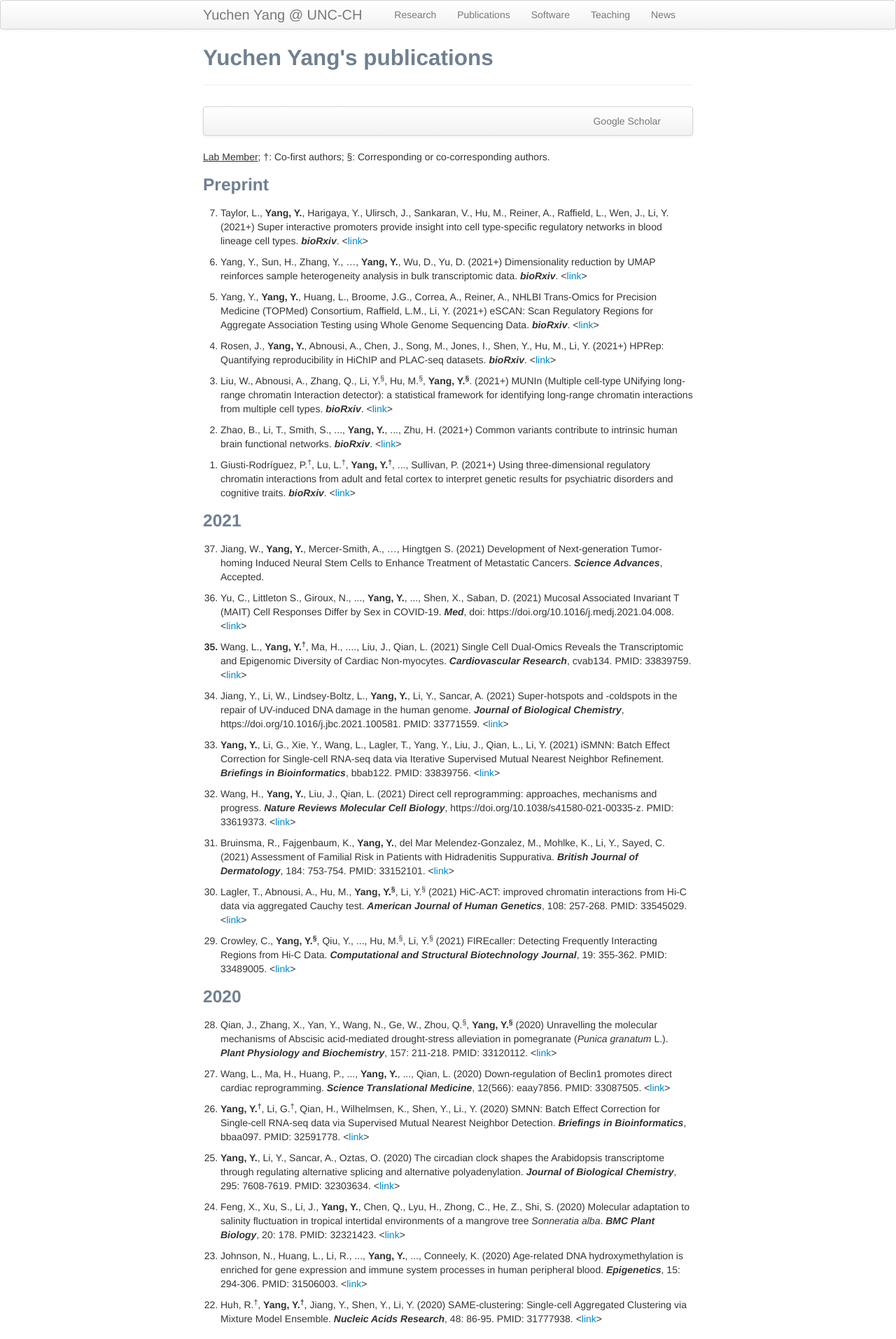
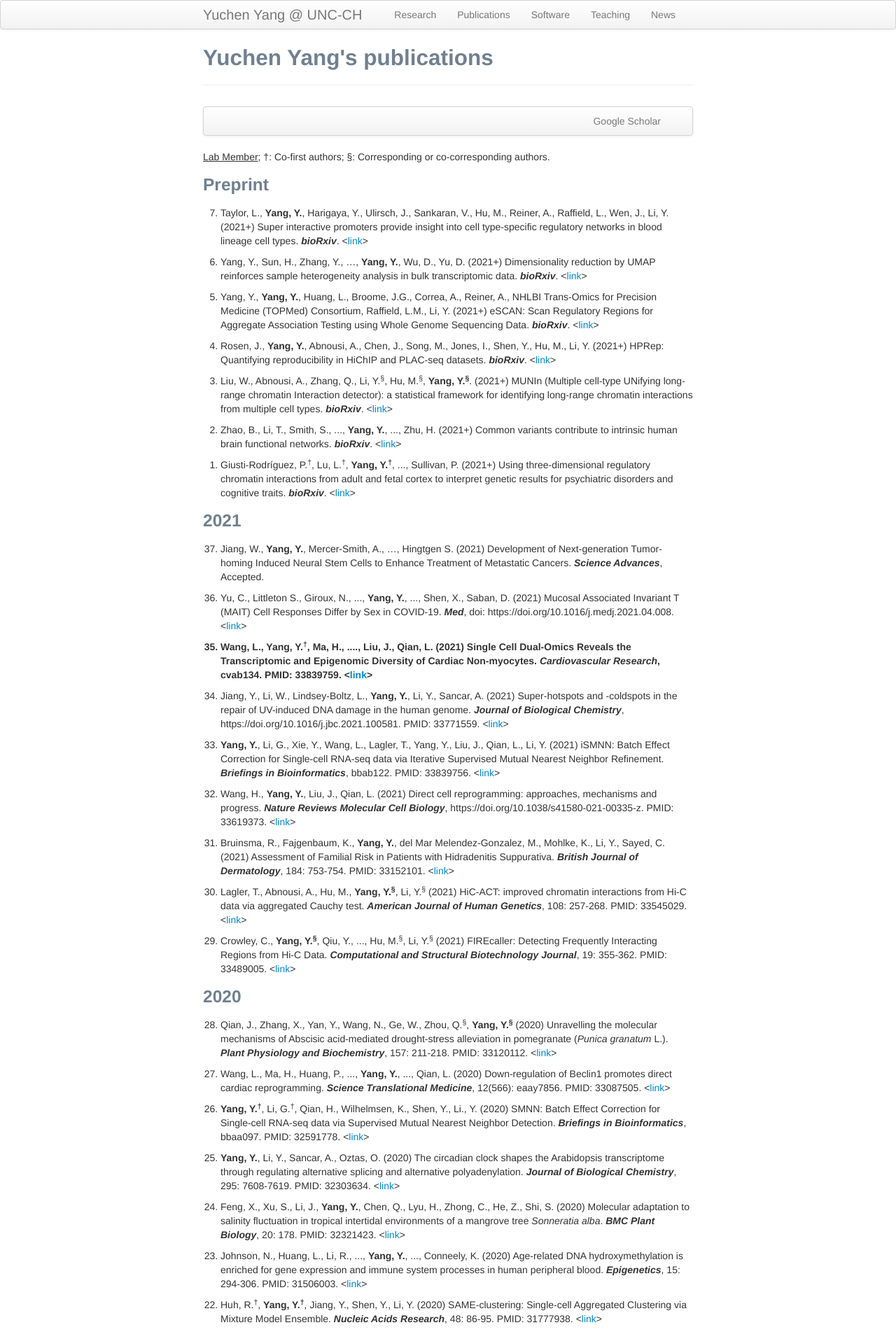
Before and after one commit to yycunc/yycunc.github.io, a Jekyll site: the page built from pages/pubs.md, in a window 1280 px wide. Shown: the top 1913 px of the page at 70% size. Built offline with Jekyll 4.4.1, drawn with Linux system fonts in a browser that asks for light colours.

Commit message:
Update pubs.md

```diff
--- a/pages/pubs.md
+++ b/pages/pubs.md
@@ -33,7 +33,7 @@ title: Yuchen Yang's publications
 
 <ol start="36"> <li>Yu, C., Littleton S., Giroux, N., ..., <b>Yang, Y.</b>, ..., Shen, X., Saban, D. (2021) Mucosal Associated Invariant T (MAIT) Cell Responses Differ by Sex in COVID-19. <i><b>Med</b></i>, doi: https://doi.org/10.1016/j.medj.2021.04.008. <<a href="https://www.cell.com/med/pdf/S2666-6340(21)00157-4.pdf?_returnURL=https%3A%2F%2Flinkinghub.elsevier.com%2Fretrieve%2Fpii%2FS2666634021001574%3Fshowall%3Dtrue">link</a>></li></ol>
 
-<ol start="35" style="font-weight: bold;"> <li><span style="font-weight: normal;">Wang, L., <b>Yang, Y.<sup>&dagger;</sup></b>, Ma, H., ...., Liu, J., Qian, L. (2021) Single Cell Dual-Omics Reveals the Transcriptomic and Epigenomic Diversity of Cardiac Non-myocytes. <i><b>Cardiovascular Research</b></i>, cvab134. PMID: 33839759. <<a href="https://academic.oup.com/cardiovascres/advance-article-abstract/doi/10.1093/cvr/cvab134/6220323">link</a>></span></li></ol>
+<ol> <li value="35" style="font-weight: bold;">Wang, L., <b>Yang, Y.<sup>&dagger;</sup></b>, Ma, H., ...., Liu, J., Qian, L. (2021) Single Cell Dual-Omics Reveals the Transcriptomic and Epigenomic Diversity of Cardiac Non-myocytes. <i><b>Cardiovascular Research</b></i>, cvab134. PMID: 33839759. <<a href="https://academic.oup.com/cardiovascres/advance-article-abstract/doi/10.1093/cvr/cvab134/6220323">link</a>></li></ol>
 
 <ol start="34"> <li>Jiang, Y., Li, W., Lindsey-Boltz, L., <b>Yang, Y.</b>, Li, Y., Sancar, A. (2021) Super-hotspots and -coldspots in the repair of UV-induced DNA damage in the human genome. <i><b>Journal of Biological Chemistry</b></i>, https://doi.org/10.1016/j.jbc.2021.100581. PMID: 33771559. <<a href="https://www.jbc.org/article/S0021-9258(21)00361-6/fulltext">link</a>></li></ol>
 
```
